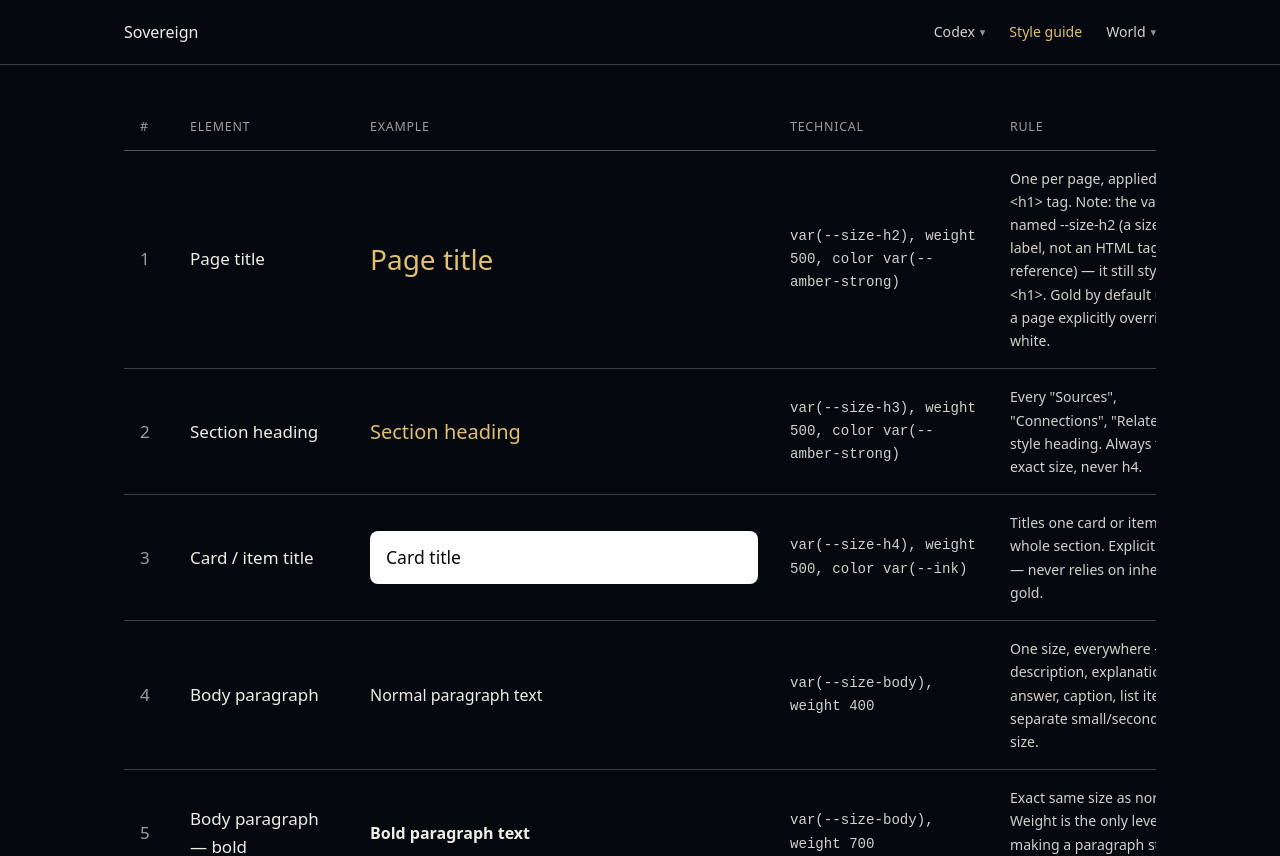
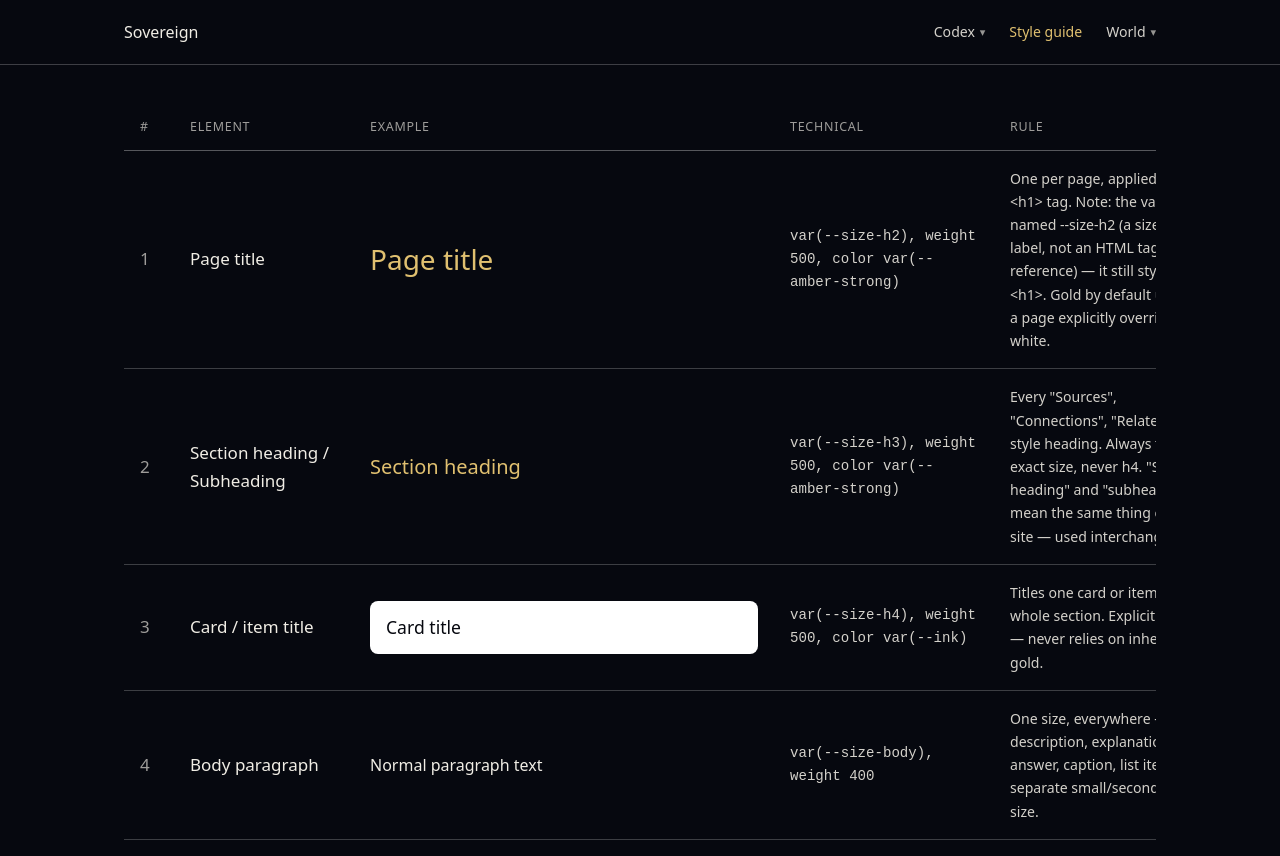
Before and after one commit to ROGUEDCSS/sovereign, a Next.js app: page /style-guide in a window 1280 px wide. Shown: the top 856 px of the page. Built offline with nearby package versions, Linux system fonts and the light colour scheme.

Commit message:
Clarify subheading = section heading in style guide

```diff
--- a/src/app/style-guide/page.tsx
+++ b/src/app/style-guide/page.tsx
@@ -35,10 +35,10 @@ const ROWS: Row[] = [
     rule: "One per page, applied to the <h1> tag. Note: the variable is named --size-h2 (a size-scale label, not an HTML tag reference) — it still styles <h1>. Gold by default unless a page explicitly overrides it white.",
   },
   {
-    name: "Section heading",
+    name: "Section heading / Subheading",
     example: <span style={{ fontSize: "var(--size-h3)", fontWeight: 500, color: "var(--amber-strong)" }}>Section heading</span>,
     technical: "var(--size-h3), weight 500, color var(--amber-strong)",
-    rule: "Every \"Sources\", \"Connections\", \"Related X\" style heading. Always this exact size, never h4.",
+    rule: "Every \"Sources\", \"Connections\", \"Related X\" style heading. Always this exact size, never h4. \"Section heading\" and \"subheading\" mean the same thing on this site — used interchangeably.",
   },
   {
     name: "Card / item title",
```
